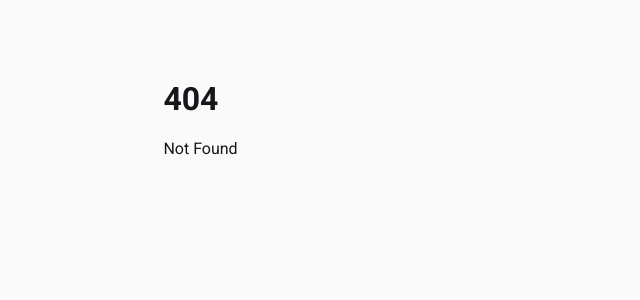
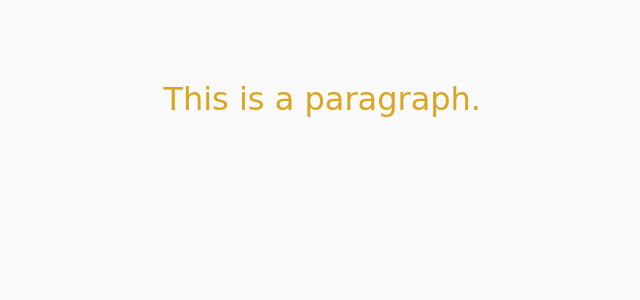
Before and after one commit to Miqueas/Learning-Notes, a SvelteKit app in the folder Svelte/: page /basic-svelte/introduction/styling in a window 1280 px wide. Before the commit this address had no page. Shown: the top 300 px of the page, without its empty margins (75-715 px from the left). Built offline with nearby package versions, Linux system fonts and the light colour scheme.

Commit message:
Svelte: added styling

```diff
--- /dev/null
+++ b/Svelte/src/routes/basic-svelte/introduction/styling/+page.svelte
@@ -0,0 +1,11 @@
+<main>
+  <p>This is a paragraph.</p>
+</main>
+
+<style>
+  p {
+    color: goldenrod;
+    font-family: "Comic Sans MS", cursive;
+    font-size: 2em;
+  }
+</style>
```
